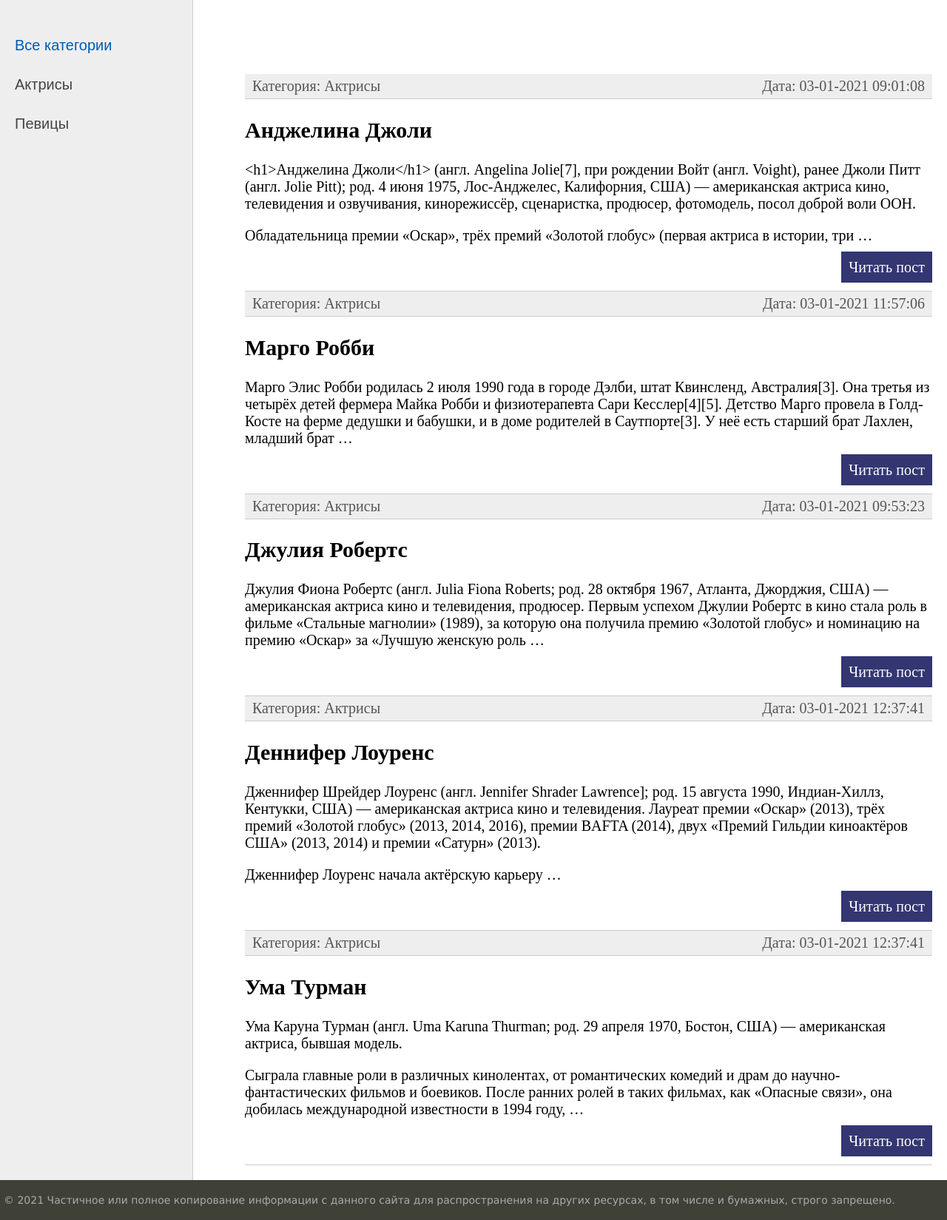
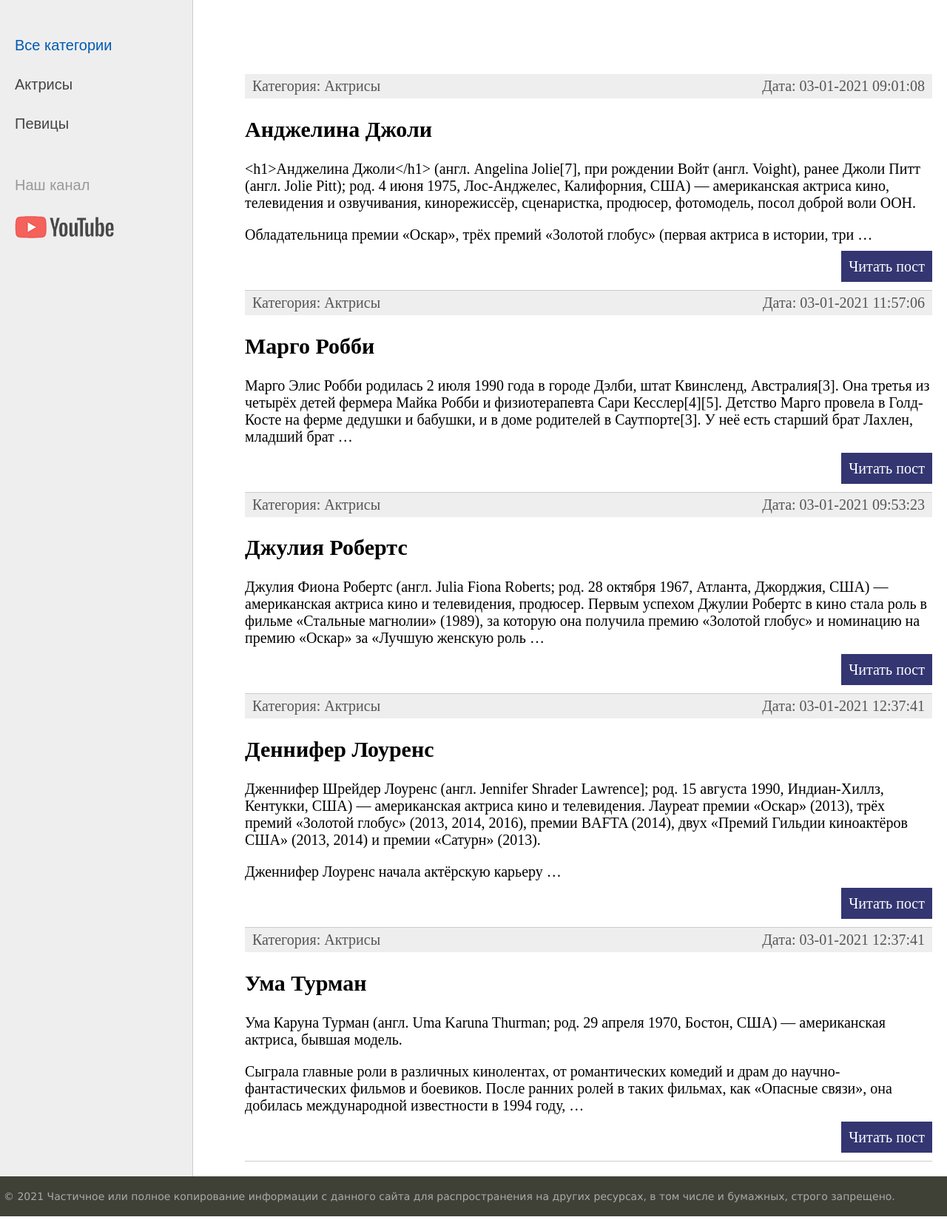
Before and after one commit to vgol1990/Django1, a Django app: page / in a window 1280 px wide. Shown: the part 60-1709 px from the top of the page at 74% size. Run offline with Django 3.2, Linux system fonts and the light colour scheme; data comes from the database, SQL or seed files in the repository; both versions use the stored data as it was after the commit; parts of the project's set-up code (start-up, migrations or seed data) failed here and were passed over.

Commit message:
lesson10start

```diff
--- a/coolsite/coolsite/settings.py
+++ b/coolsite/coolsite/settings.py
@@ -119,7 +119,8 @@
 # https://docs.djangoproject.com/en/3.1/howto/static-files/
 
 STATIC_URL = '/static/'
-STATIC_ROOT =os.path.join(BASE_DIR, 'static')
-STATICFILES_DIRS =[]
+STATIC_ROOT = os.path.join(BASE_DIR, 'static')
+STATICFILES_DIRS = []
+
 MEDIA_ROOT = os.path.join(BASE_DIR, 'media')
 MEDIA_URL = '/media/'
--- a/coolsite/women/models.py
+++ b/coolsite/women/models.py
@@ -1,6 +1,5 @@
 from django.db import models
 from django.urls import reverse
-
 
 class Women(models.Model):
     title = models.CharField(max_length=255)
@@ -9,7 +8,7 @@
     time_create = models.DateTimeField(auto_now_add=True)
     time_update = models.DateTimeField(auto_now=True)
     is_published = models.BooleanField(default=True)
-    cat = models.ForeignKey('Category', on_delete= models.PROTECT, null= True)
+    cat = models.ForeignKey('Category', on_delete=models.PROTECT, null=True)
 
     def __str__(self):
         return self.title
@@ -17,8 +16,9 @@
     def get_absolute_url(self):
         return reverse('post', kwargs={'post_id': self.pk})
 
+
 class Category(models.Model):
-    name = models.CharField(max_length=100, db_index= True)
+    name = models.CharField(max_length=100, db_index=True)
 
     def __str__(self):
         return self.name
--- a/coolsite/women/static/women/css/styles.css
+++ b/coolsite/women/static/women/css/styles.css
@@ -44,7 +44,7 @@
 div.article-panel {
     background: #eee;
     padding: 5px 10px 5px 10px;
-    box-sizing: border-box;
+    box-sizing border-box;
     overflow: hidden;
     color: #555;
 }
--- a/coolsite/women/templates/women/about.html
+++ b/coolsite/women/templates/women/about.html
@@ -1,10 +1,6 @@
 {% extends 'women/base.html' %}
 
-
 {% block content %}
-
 <h1>{{title}}</h1>
-
-<p>Содержимое  страницы о сайте</p>
-
+<p>Содержимое страницы о сайте
 {% endblock %}
--- a/coolsite/women/templates/women/base.html
+++ b/coolsite/women/templates/women/base.html
@@ -3,21 +3,18 @@
 <html>
 <head>
 	<title>{{title}}</title>
-    <link type="text/css" href="{% static 'women/css/styles.css' %}" rel="stylesheet"/>
+	<link type="text/css" href="{% static 'women/css/styles.css' %}" rel="stylesheet" />
 	<meta http-equiv="Content-Type" content="text/html; charset=utf-8">
 	<link rel="shortcut icon" href="{% static 'women/images/main.ico' %}" type="image/x-icon"/>
 	<meta name="viewport" content="width=device-width, initial-scale=1.0">
 </head>
 <body>
 <table class="table-page" border=0 cellpadding="0" cellspacing="0">
-    <tr>
-        <td valign=top>
+<tr><td valign=top>
 {% block mainmenu %}
 		<div class="header">
 			<ul id="mainmenu" class="mainmenu">
-                    <li class="logo"><a href="{% url 'home' %}">
-                        <div class="logo"></div>
-                    </a></li>
+			<li class="logo"><a href="{% url 'home' %}"><div class="logo"></div></a></li>
 {% for m in menu %}
 	{% if not forloop.last %}
 			<li><a href="{% url m.url_name %}">{{m.title}}</a></li>
@@ -46,10 +43,14 @@
 	{% if c.pk == cat_selected %}
 		<li class="selected">{{c.name}}</li>
 	{% else %}
-                                    <li><a href="{{c.get_absolute_url}}">{{c.name}}</a></li>
-                                {% endif%}
+		<li><a href="{{ c.get_absolute_url }}">{{c.name}}</a></li>
+	{% endif %}
 {% endfor %}
 
+		<li class="share">
+		<p>Наш канал</p>
+		<a class="share-yt" href="https://www.youtube.com/channel/UClJzWfGWuGJL2t-3dYKcHTA/playlists" target="_blank" rel="nofollow"></a>
+		</li>
 	</ul>
 </td>
 <!-- Конец Sidebar'а -->
@@ -65,21 +66,14 @@
 	</div>
 <!-- Конец блока контента -->
 
-                    </td>
-                </tr>
-            </table>
-        </td>
-    </tr>
+</td></tr></table>
+</td></tr>
 <!-- Footer -->
-    <tr>
-        <td valign=top>
+<tr><td valign=top>
 	<div id="footer">
-                <p>&copy; 2021 Частичное или полное копирование информации с данного сайта для распространения на других
-                    ресурсах, в том числе и бумажных, строго запрещено.</p>
+		<p>&copy; 2021 Частичное или полное копирование информации с данного сайта для распространения на других ресурсах, в том числе и бумажных, строго запрещено.</p>
 	</div>
-        </td>
-    </tr>
-</table>
+</td></tr></table>
 <!-- Конец footer'а и страницы -->
 </body>
 </html>
--- a/coolsite/women/templates/women/index.html
+++ b/coolsite/women/templates/women/index.html
@@ -3,13 +3,12 @@
 {% block content %}
 <ul class="list-articles">
 	{% for p in posts %}
-	<li>
-		<div class="article-panel">
-			<p class="first">Категория: {{p.cat}}</p>
-			<p class="last">Дата: {{p.time_update|date:"d-m-Y H:i:s"}}</p>
-		</div>
-	</li>
-			<li><h2>{{p.title}}</h2>
+			<li><div class="article-panel">
+	<p class="first">Категория: {{p.cat}}</p>
+	<p class="last">Дата: {{p.time_update|date:"d-m-Y H:i:s"}}</p>
+</div>
+
+				<h2>{{p.title}}</h2>
 	{% autoescape on %}
 	{{p.content|linebreaks|truncatewords:50}}
 	{% endautoescape %}
--- a/coolsite/women/views.py
+++ b/coolsite/women/views.py
@@ -1,44 +1,55 @@
 from django.http import HttpResponse, HttpResponseNotFound, Http404
 from django.shortcuts import render, redirect
-from  .models import *
 
-menu = [
-    {'title': 'О сайте', 'url_name' : 'about'},
-    {'title': 'Добавить статью', 'url_name': 'add_page'},
-    {'title': 'Обратная связь', 'url_name': 'contact'},
-    {'title': 'Войти', 'url_name' : 'login'},
+from .models import *
+
+menu = [{'title': "О сайте", 'url_name': 'about'},
+        {'title': "Добавить статью", 'url_name': 'add_page'},
+        {'title': "Обратная связь", 'url_name': 'contact'},
+        {'title': "Войти", 'url_name': 'login'}
 ]
 
-def index(request): #HttpRequest
+
+def index(request):
     posts = Women.objects.all()
     cats = Category.objects.all()
 
-    context  = {
+    context = {
         'posts': posts,
-        'cats' : cats,
+        'cats': cats,
         'menu': menu,
         'title': 'Главная страница',
         'cat_selected': 0,
     }
-    return render(request, 'women/index.html', context= context)
-def about(request): #HttpRequest
+
+    return render(request, 'women/index.html', context=context)
+
+def about(request):
     return render(request, 'women/about.html', {'menu': menu, 'title': 'О сайте'})
+
 
 def addpage(request):
     return HttpResponse("Добавление статьи")
+
 def contact(request):
     return HttpResponse("Обратная связь")
+
 def login(request):
     return HttpResponse("Авторизация")
+
+
 def pageNotFound(request, exception):
     return HttpResponseNotFound('<h1>Страница не найдена</h1>')
 
 def show_post(request, post_id):
-    return HttpResponse(f"Отображение статьи с id= {post_id}")
+    return HttpResponse(f"Отображение статьи с id = {post_id}")
 
 def show_category(request, cat_id):
     posts = Women.objects.filter(cat_id=cat_id)
     cats = Category.objects.all()
+
+    if len(posts) == 0:
+        raise Http404()
 
     context = {
         'posts': posts,
@@ -47,4 +58,5 @@
         'title': 'Отображение по рубрикам',
         'cat_selected': cat_id,
     }
-    return render(request, 'women/index.html', context = context)
+
+    return render(request, 'women/index.html', context=context)
```
Also changed, not shown: coolsite/db.sqlite3, coolsite/women/migrations/0002_auto_20210115_1004.py (added). Lines whose indentation alone changed are shown as unchanged.
